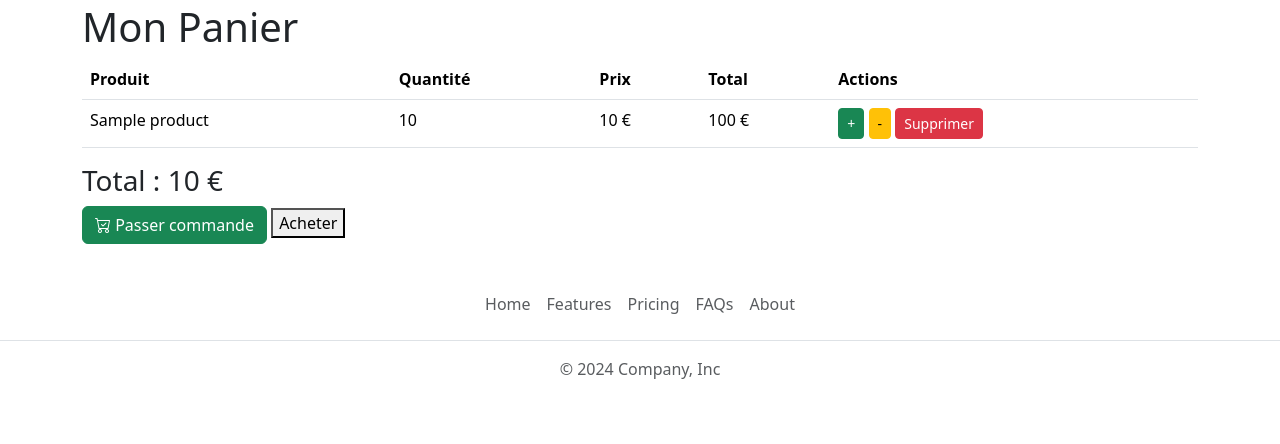
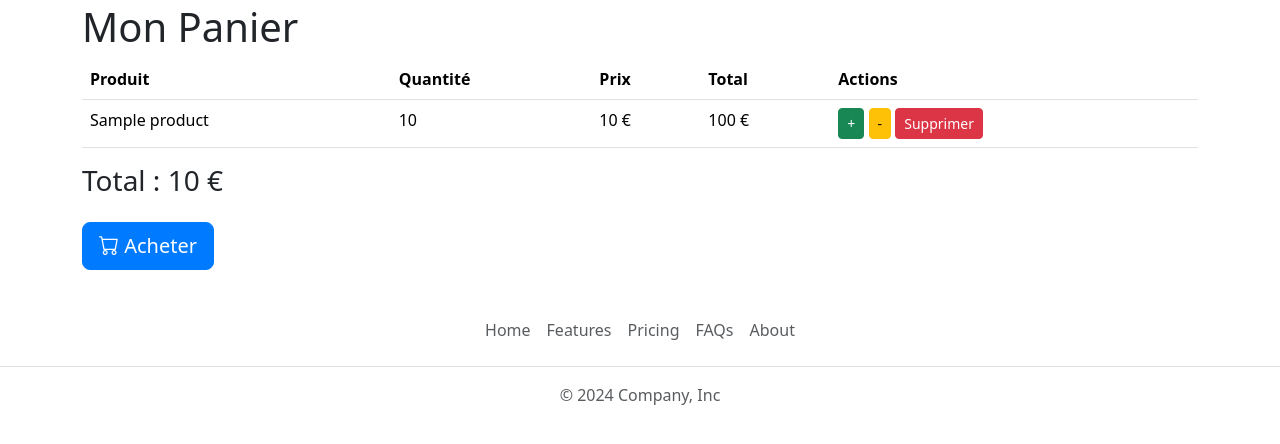
Before and after one commit to Yolvwar/workshop_s1_eemi, a Symfony app: template symfony_workshop/templates/cart/index.html.twig in a window 1280 px wide. Shown: the part 126-570 px from the top of the page. Run offline with Twig, Linux system fonts and the light colour scheme; the template is opened without the code that fills it: most values are stand-ins (such as "Sample title", 1, 10 or a date in 2020); some libraries are stand-ins or nearby versions.

Commit message:
fix: ui & modified commit

```diff
--- a/symfony_workshop/templates/cart/index.html.twig
+++ b/symfony_workshop/templates/cart/index.html.twig
@@ -43,10 +43,9 @@
 
         <h3>Total : {{ total }} €</h3>
 
-        <a href="{{ path('order_add')}}" class="btn btn-success" onclick="checkout()">
-            <i class="bi bi-cart-check"></i> Passer commande
-        </a>
-                <button onclick="checkout()">Acheter</button>
+        <button onclick="checkout()" class="btn btn-primary btn-lg mt-3" style="background-color: #007bff; border-color: #007bff;">
+            <i class="bi bi-cart"></i> Acheter
+        </button>
 
 
     {% endif %}
```
